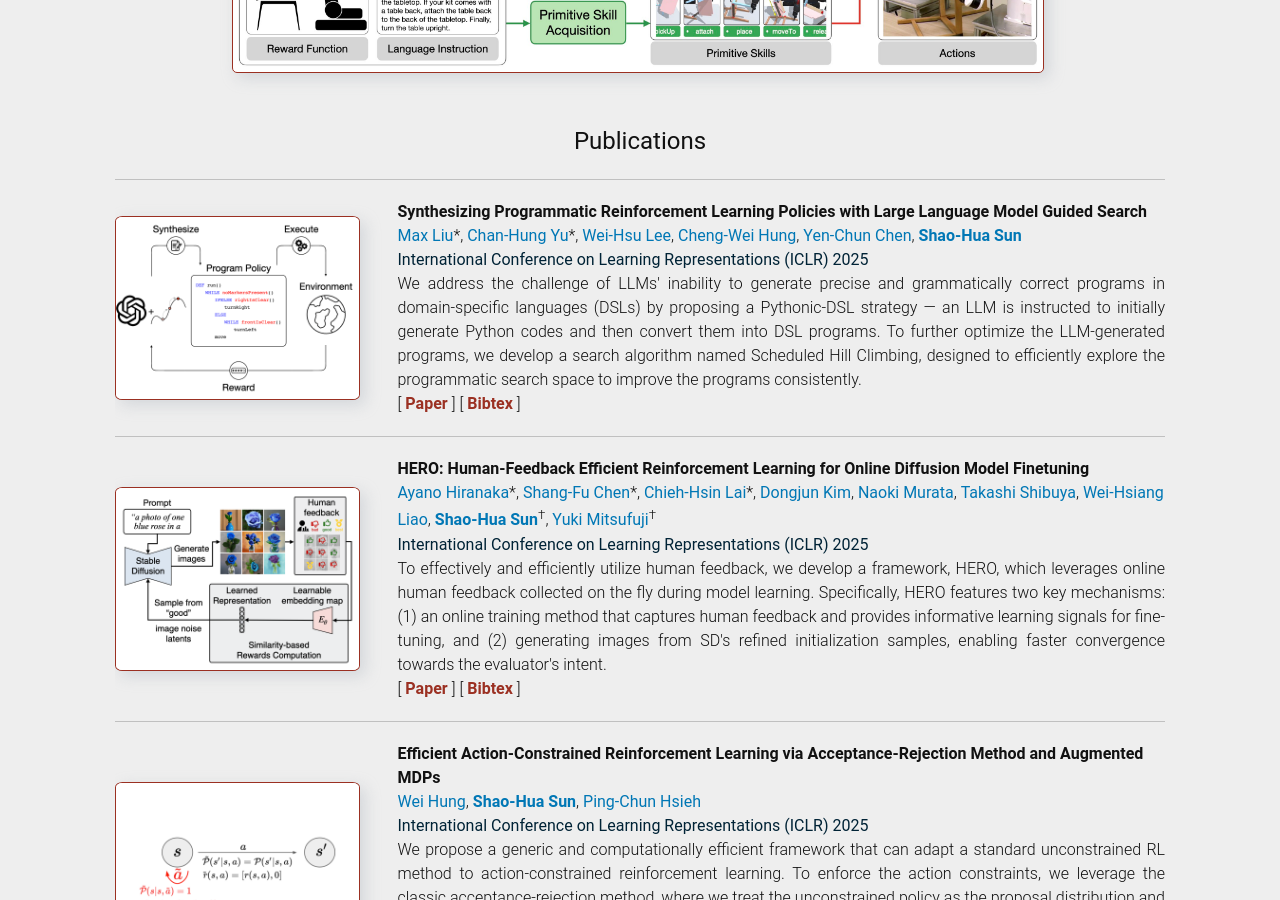
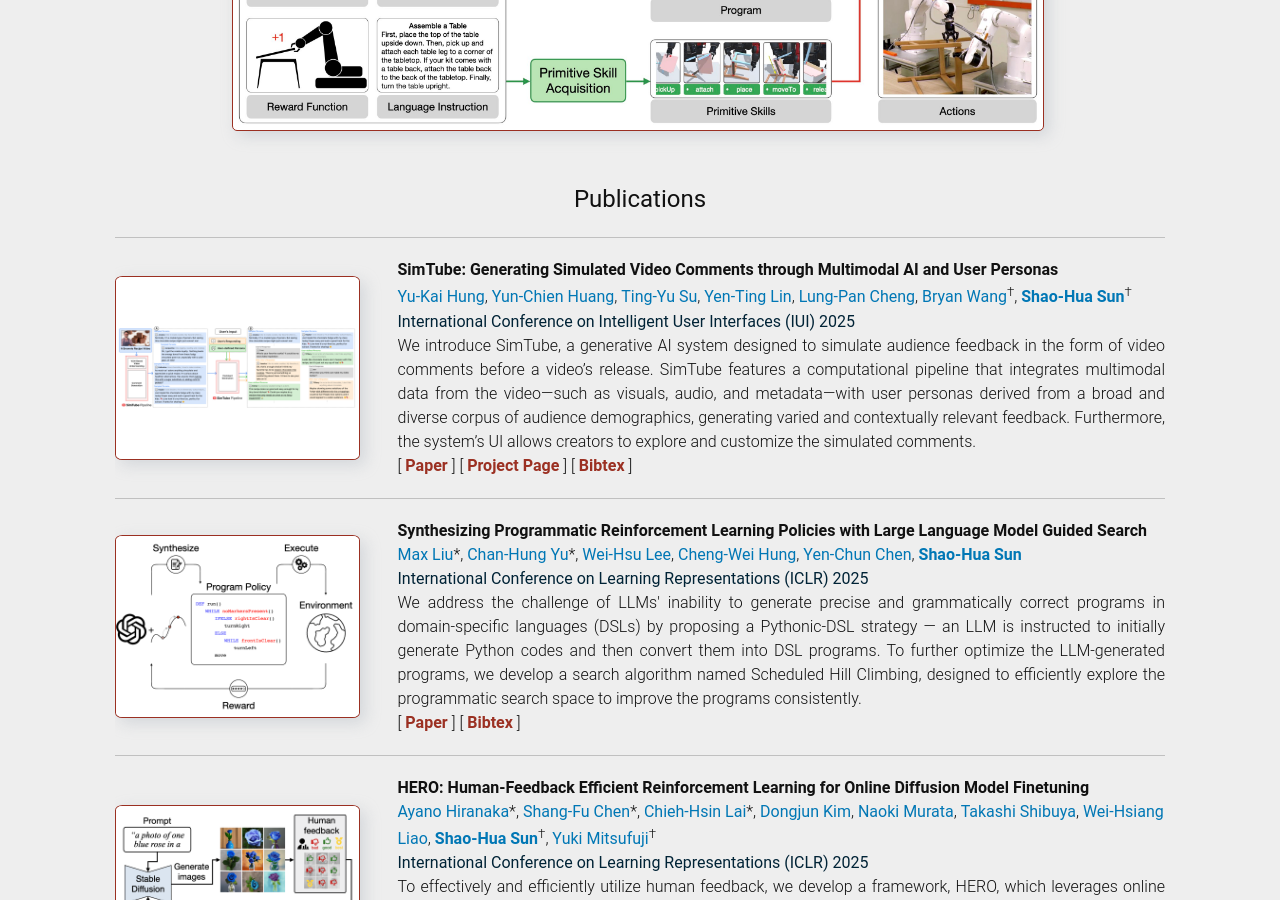
Before and after one commit to shaohua0116/shaohua0116.github.io, a Jekyll site: the page built from index.html, in a window 1280 px wide and 900 px high, scrolled down 2063 px. Built offline with Jekyll 4.4.1, drawn with Linux system fonts in a browser that asks for light colours; some web fonts are replaced; some of the changed text lies outside the part shown.

Commit message:
update iui 2025

```diff
--- a/_data/news.yml
+++ b/_data/news.yml
@@ -1,3 +1,5 @@
+- news: 'Our paper <b>SimTube: Generating Simulated Video Comments through Multimodal AI and User Personas</b> is accepted by <b><a href="https://iui.acm.org/2025/">IUI 2025</a></b>.'
+  date: 'Feb 2025'
 - news: 'Four papers <b>Synthesizing Programmatic Reinforcement Learning Policies with Large Language Model Guided Search</b>, <b>HERO: Human-Feedback Efficient Reinforcement Learning for Online Diffusion Model Finetuning</b>, <b>Efficient Action-Constrained Reinforcement Learning via Acceptance-Rejection Method and Augmented MDPs</b>, and <b>QMP: Q-switch Mixture of Policies for Multi-Task Behavior Sharing</b> are accepted by <b><a href="https://iclr.cc/Conferences/2025/Dates">ICLR 2025</a></b>.'
   date: 'Jan 2025'
 - news: "I talked about <b><a href='https://drive.google.com/file/d/1os1Tqo5QTaPSzhxNcchTmoLbdzq9h7O8/view?usp=drive_link'>Diffusion Imitation Learning</a></b> at <a href='https://www.nycu.edu.tw/nycu/ch/index'>National Yang Ming Chiao Tung University</a> (hosted by Prof. <a href='https://pinghsieh.github.io/'>Ping-Chun Hsieh</a>) and <a href='https://nthu-en.site.nthu.edu.tw/'>National Tsing Hua University</a> (hosted by Prof. <a href='https://pinghsieh.github.io'>Yi-Shin Chen</a>)."
--- a/_data/publications.yml
+++ b/_data/publications.yml
@@ -1,3 +1,37 @@
+- title: 'SimTube: Generating Simulated Video Comments through Multimodal AI and User Personas'
+  date:  'Feb 2025'
+  imgurl: '/images/projects/simtube.png'
+  imgprop: 'frame'
+  selected: true
+  authors:
+    - name: Yu-Kai Hung
+    - name: Yun-Chien Huang
+    - name: Ting-Yu Su
+    - name: Yen-Ting Lin
+      url:  'https://yentingl.com/'
+    - name: Lung-Pan Cheng
+      url:  'https://www.lungpancheng.tw/'
+    - name: Bryan Wang
+      url:  'https://www.dgp.toronto.edu/~bryanw/'
+      equal_advisory_contribution: true
+    - name: Shao-Hua Sun
+      url:  ''
+      me: true
+      equal_advisory_contribution: true
+  desc: "We introduce SimTube, a generative AI system designed to simulate audience feedback in the form of video comments before a video’s release. SimTube features a computational pipeline that integrates multimodal data from the video—such as visuals, audio, and metadata—with user personas derived from a broad and diverse corpus of audience demographics, generating varied and contextually relevant feedback. Furthermore, the system’s UI allows creators to explore and customize the simulated comments."
+  abstract: "Audience feedback is crucial for refining video content, yet it typically comes after publication, limiting creators’ ability to make timely adjustments. To bridge this gap, we introduce SimTube, a generative AI system designed to simulate audience feedback in the form of video comments before a video’s release. SimTube features a computational pipeline that integrates multimodal data from the video—such as visuals, audio, and metadata—with user personas derived from a broad and diverse corpus of audience demographics, generating varied and contextually relevant feedback. Furthermore, the system’s UI allows creators to explore and customize the simulated comments. Through a comprehensive evaluation—comprising quantitative analysis, crowd-sourced assessments, and qualitative user studies—we show that SimTube’s generated comments are not only relevant, believable, and diverse but often more detailed and informative than actual audience comments, highlighting its potential to help creators refine their content before release."
+  tags:
+    - name: 'Paper'
+      url:  'https://arxiv.org/abs/2411.09577'
+    - name: 'Project Page'
+      url:  'https://tingyusu1786.github.io/SimTube-Project-Page/'
+    - name: 'Bibtex'
+      url:  '/bibtex/simtube.txt'
+  publisher:  'International Conference on Intelligent User Interfaces (IUI) 2025'
+  oral: false
+  oral_text: ''
+  status:   ''
+
 - title: 'Synthesizing Programmatic Reinforcement Learning Policies with Large Language Model Guided Search'
   date:  'Jan 2025'
   imgurl: '/images/projects/llmgs.png'
--- /dev/null
+++ b/bibtex/simtube.txt
@@ -0,0 +1,6 @@
+@inproceedings{hung2025simtube,
+  title={SimTube: Generating Simulated Video Comments through Multimodal AI and User Personas},
+  author={Yu-Kai Hung and Yun-Chien Huang and Ting-Yu Su and Yen-Ting Lin and Lung-Pan Cheng and Bryan Wang and Shao-Hua Sun},
+  booktitle={International Conference on Intelligent User Interfaces},
+  year={2025},
+}
```
Also changed, not shown: images/projects/simtube.png (added).
